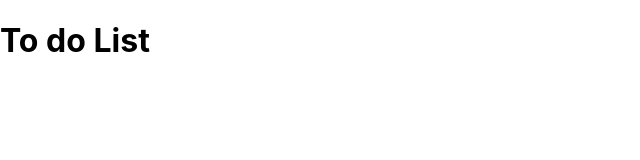
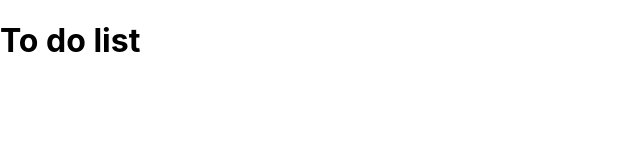
Before and after one commit to gonzalojosedev/PCNT_ToDoList, a React (Create React App) app: page / in a window 1280 px wide. Shown: the top 160 px of the page, without its empty margins (0-640 px from the left). Built offline with nearby package versions, Linux system fonts and the light colour scheme.

Commit message:
branch develop

```diff
--- a/src/App.js
+++ b/src/App.js
@@ -4,9 +4,7 @@ import React from 'react';
 function App() {
   return (
     <div>
-      <header>
-        <h1>To do List</h1>
-      </header>
+      <h1>To do list</h1>
     </div>
   );
 }
```
